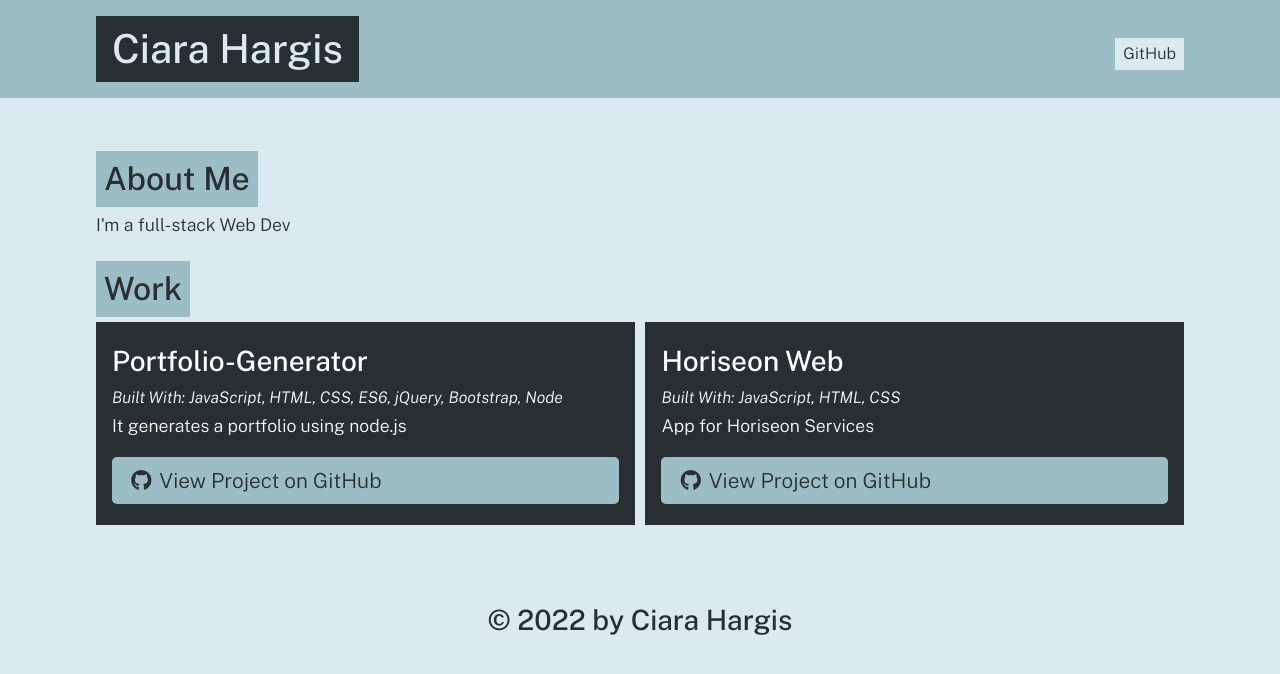
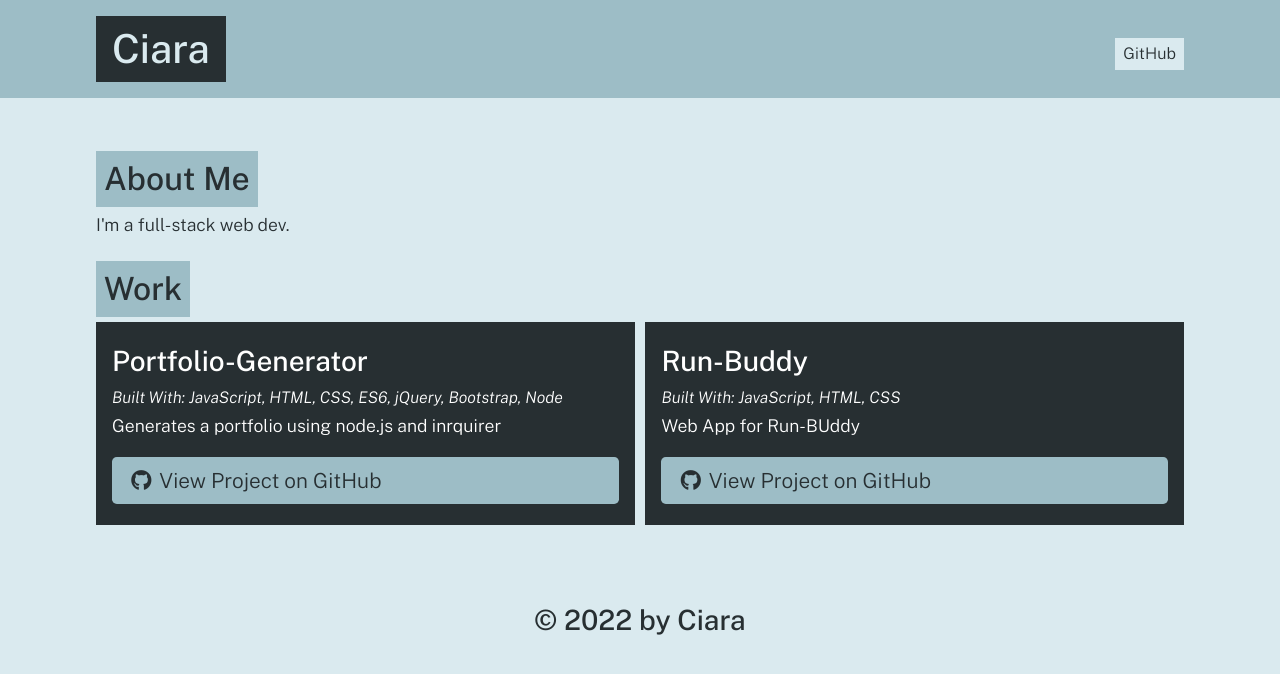
Before and after one commit to NumiBlue/portfolio-generator, a website: page dist/index.html in a window 1280 px wide. Drawn offline with nearby package versions, Linux system fonts and the light colour scheme.

Commit message:
rearrange readme

```diff
--- a/dist/index.html
+++ b/dist/index.html
@@ -14,7 +14,7 @@
   <body>
     <header>
       <div class="container flex-row justify-space-between align-center py-3">
-        <h1 class="page-title text-secondary bg-dark py-2 px-3">Ciara Hargis</h1>
+        <h1 class="page-title text-secondary bg-dark py-2 px-3">Ciara</h1>
         <nav class="flex-row">
           <a class="ml-2 my-1 px-2 py-1 bg-secondary text-dark" href="https://github.com/NumiBlue">GitHub</a>
         </nav>
@@ -24,7 +24,7 @@
 
     <section class="my-3" id="about">
       <h2 class="text-dark bg-primary p-2 display-inline-block">About Me</h2>
-      <p>I'm a full-stack Web Dev</p>
+      <p>I'm a full-stack web dev.</p>
     </section>
 
 
@@ -40,18 +40,18 @@
               Built With:
               JavaScript, HTML, CSS, ES6, jQuery, Bootstrap, Node
             </h5>
-            <p>It generates a portfolio using node.js</p>
-            <a href="https://github.com/NumiBlue/portfolio-generator.git" class="btn mt-auto"><i class="fab fa-github mr-2"></i>View Project on GitHub</a>
+            <p>Generates a portfolio using node.js and inrquirer</p>
+            <a href="https://github.com/NumiBlue/portfolio-generator/blob/main/README.md" class="btn mt-auto"><i class="fab fa-github mr-2"></i>View Project on GitHub</a>
           </div>
 
           <div class="col-12 col-md-6 mb-2 bg-dark text-light p-3 flex-column">
-            <h3 class="portfolio-item-title text-light">Horiseon Web</h3>
+            <h3 class="portfolio-item-title text-light">Run-Buddy</h3>
             <h5 class="portfolio-languages">
               Built With:
               JavaScript, HTML, CSS
             </h5>
-            <p>App for Horiseon Services</p>
-            <a href="https://github.com/NumiBlue/horiseonweb.git" class="btn mt-auto"><i class="fab fa-github mr-2"></i>View Project on GitHub</a>
+            <p>Web App for Run-BUddy</p>
+            <a href="https://github.com/NumiBlue/run-buddy.git" class="btn mt-auto"><i class="fab fa-github mr-2"></i>View Project on GitHub</a>
           </div>
 
       </div>
@@ -59,7 +59,7 @@
 
     </main>
     <footer class="container text-center py-3">
-      <h3 class="text-dark">&copy; 2022 by Ciara Hargis</h3>
+      <h3 class="text-dark">&copy; 2022 by Ciara</h3>
     </footer>
   </body>
   </html>
```
Also changed, not shown: README.md.
